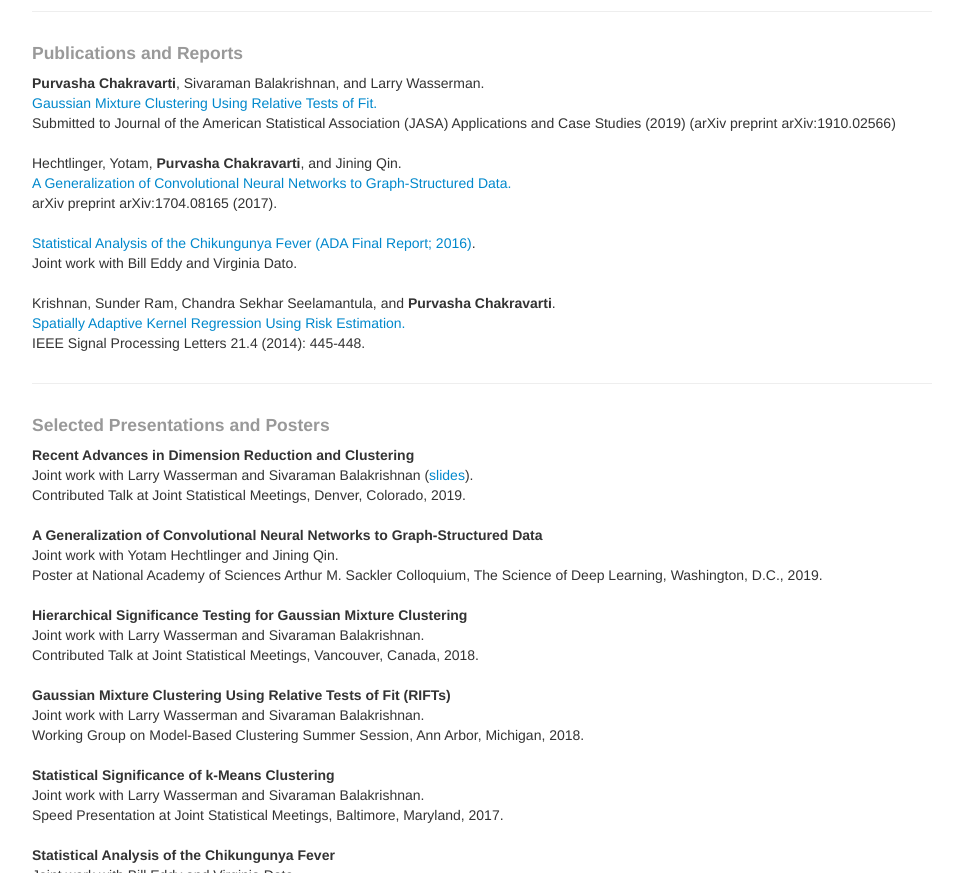
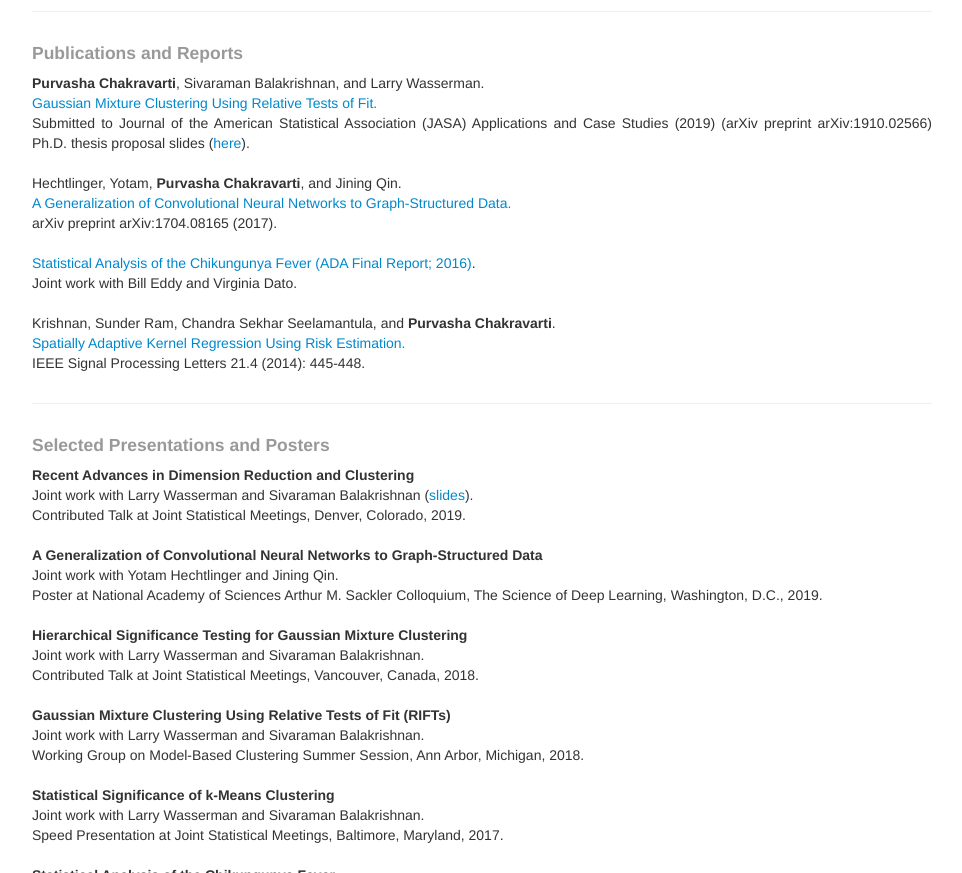
Before and after one commit to purvashac/purvashac.github.io, a plain HTML site: page index.html in a window 1280 px wide. Shown: the part 880-1753 px from the top of the page, without its empty margins (158-1120 px from the left). Drawn offline with Linux system fonts and the light colour scheme.

Commit message:
Added proposal slides link and document

```diff
--- a/index.html
+++ b/index.html
@@ -153,6 +153,7 @@
         Gaussian Mixture Clustering Using Relative Tests of Fit.</a>
         <br>
         Submitted to Journal of the American Statistical Association (JASA) Applications and Case Studies (2019) (arXiv preprint arXiv:1910.02566)
+        Ph.D. thesis proposal slides (<a href="proposal_slides.pdf">here</a>).
         <br>
         <br>
         Hechtlinger, Yotam, <b>Purvasha Chakravarti</b>, and Jining Qin. <a href="https://arxiv.org/pdf/1704.08165.pdf">
```
Also changed, not shown: 1 other file.
